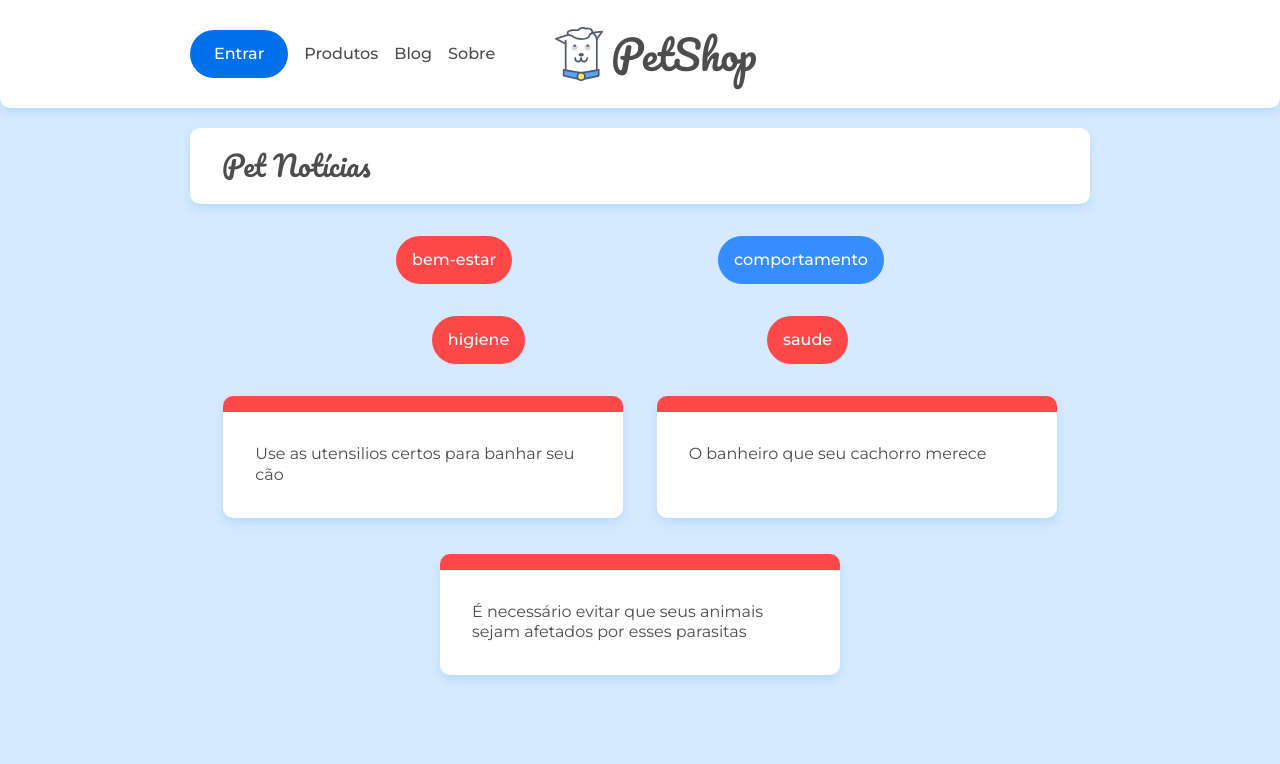
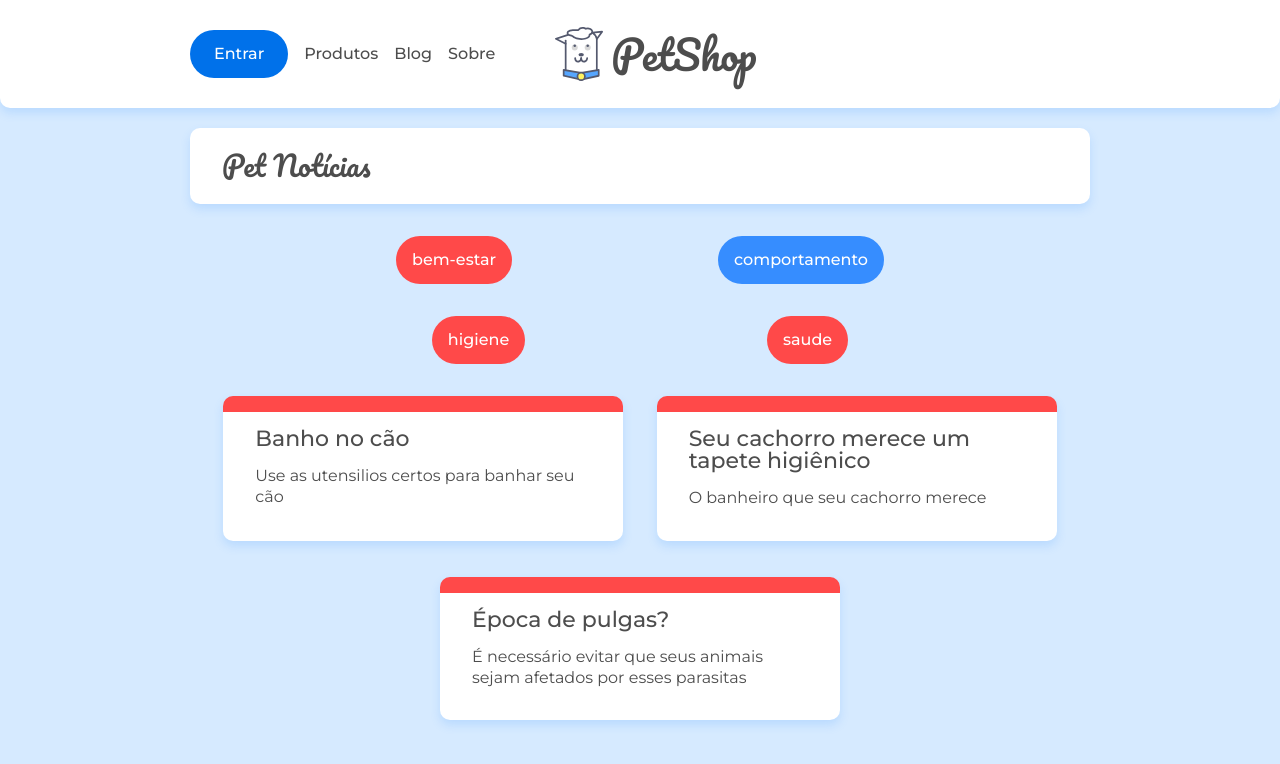
Before and after one commit to aliceribeiro/petshop, a React (Create React App) app: page /categoria/bem-estar in a window 1280 px wide. Shown: the top 764 px of the page. Built offline with nearby package versions, Linux system fonts and the light colour scheme; data requests are answered from the project's data file.

Commit message:
refactor: :recycle: corrige o nome do atributo dos títulos dos posts

```diff
--- a/src/components/ListaPost.jsx
+++ b/src/components/ListaPost.jsx
@@ -17,7 +17,7 @@ const ListaPost = ({ url }) => {
           to={`/posts/${post.id}`}
         >
           <article key={post.id}>
-            <h3 className="cartao-post__titulo">{post.titulo}</h3>
+            <h3 className="cartao-post__titulo">{post.title}</h3>
             <p className="cartao-post__meta">{post.metadescription}</p>
           </article>
         </Link>
```
